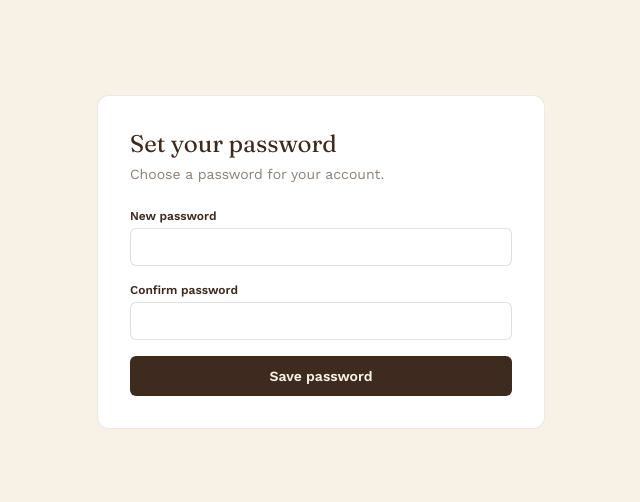
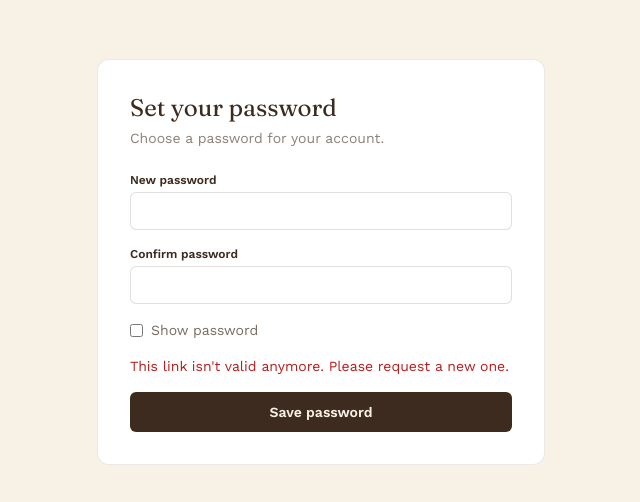
Before and after one commit to sunrisewoodcreations-sys/sunrise-wood-creations, a Next.js app: page /update-password in a window 1280 px wide. Shown: the part 138-640 px from the top of the page, without its empty margins (319-959 px from the left). Built offline with nearby package versions, Linux system fonts and the light colour scheme; no server answers.

Commit message:
Update page.tsx

```diff
--- a/src/app/update-password/page.tsx
+++ b/src/app/update-password/page.tsx
@@ -1,21 +1,57 @@
 "use client";
 
-import { useState } from "react";
+import { useState, useEffect } from "react";
 import { useRouter } from "next/navigation";
 import { createClient } from "@/lib/supabase/client";
 
-// Supabase sends people here from two different emails:
-// 1. The "set up your account" invite email (new customers)
-// 2. The "reset your password" email (forgot password)
-// Both links log the person in with a temporary token and land here so
-// they can choose their real password.
 export default function UpdatePasswordPage() {
   const router = useRouter();
   const supabase = createClient();
   const [password, setPassword] = useState("");
   const [confirm, setConfirm] = useState("");
+  const [showPassword, setShowPassword] = useState(false);
   const [error, setError] = useState("");
   const [loading, setLoading] = useState(false);
+  const [ready, setReady] = useState(false);
+
+  useEffect(() => {
+    async function establishSession() {
+      const { data: { session } } = await supabase.auth.getSession();
+      if (session) {
+        setReady(true);
+        return;
+      }
+
+      const hash = window.location.hash.startsWith("#")
+        ? window.location.hash.slice(1)
+        : window.location.hash;
+      const params = new URLSearchParams(hash);
+      const access_token = params.get("access_token");
+      const refresh_token = params.get("refresh_token");
+      const hashError = params.get("error_description");
+
+      if (hashError) {
+        setError(decodeURIComponent(hashError.replace(/\+/g, " ")));
+        setReady(true);
+        return;
+      }
+
+      if (access_token && refresh_token) {
+        const { error: sessionError } = await supabase.auth.setSession({
+          access_token,
+          refresh_token
+        });
+        if (sessionError) {
+          setError("This link isn't valid anymore. Please request a new one.");
+        }
+      } else {
+        setError("This link isn't valid anymore. Please request a new one.");
+      }
+      setReady(true);
+    }
+
+    establishSession();
+  }, []);
 
   async function handleSubmit(e: React.FormEvent) {
     e.preventDefault();
@@ -48,11 +84,15 @@ export default function UpdatePasswordPage() {
       <div className="w-full max-w-md bg-white border border-walnut/10 rounded-xl p-8">
         <h1 className="font-display text-2xl text-walnut mb-1">Set your password</h1>
         <p className="text-sm text-walnut/60 mb-6">Choose a password for your account.</p>
+
+        {!ready ? (
+          <p className="text-sm text-walnut/60">Checking your link...</p>
+        ) : (
           <form onSubmit={handleSubmit} className="space-y-4">
             <div>
               <label className="block text-xs font-semibold text-walnut mb-1">New password</label>
               <input
-              type="password"
+                type={showPassword ? "text" : "password"}
                 required
                 value={password}
                 onChange={e => setPassword(e.target.value)}
@@ -62,13 +102,22 @@ export default function UpdatePasswordPage() {
             <div>
               <label className="block text-xs font-semibold text-walnut mb-1">Confirm password</label>
               <input
-              type="password"
+                type={showPassword ? "text" : "password"}
                 required
                 value={confirm}
                 onChange={e => setConfirm(e.target.value)}
                 className="w-full px-3 py-2 border border-walnut/15 rounded-md text-sm"
               />
             </div>
+            <label className="flex items-center gap-2 text-sm text-walnut/70">
+              <input
+                type="checkbox"
+                checked={showPassword}
+                onChange={e => setShowPassword(e.target.checked)}
+                className="w-auto"
+              />
+              Show password
+            </label>
             {error && <p className="text-sm text-red-700">{error}</p>}
             <button
               type="submit"
@@ -78,6 +127,7 @@ export default function UpdatePasswordPage() {
               {loading ? "Saving..." : "Save password"}
             </button>
           </form>
+        )}
       </div>
     </div>
   );
```
Lines whose indentation alone changed are shown as unchanged.
